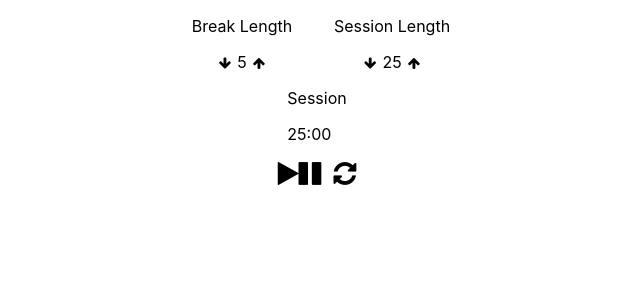
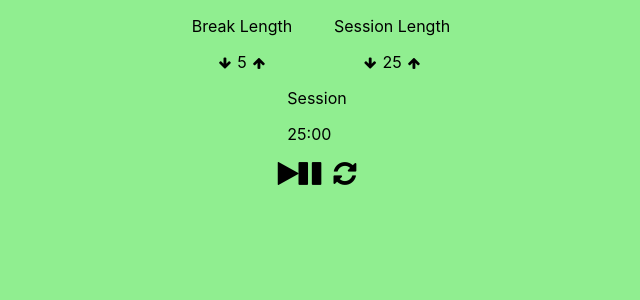
Before and after one commit to slobachev/pomodoro, a React (Create React App) app: page / in a window 1280 px wide. Shown: the top 300 px of the page, without its empty margins (323-963 px from the left). Built offline with nearby package versions, Linux system fonts and the light colour scheme.

Commit message:
change background

```diff
--- a/src/index.css
+++ b/src/index.css
@@ -1,5 +1,6 @@
 body {
   margin: 0;
+  background: lightgreen;
   font-family: -apple-system, BlinkMacSystemFont, "Segoe UI", "Roboto", "Oxygen",
     "Ubuntu", "Cantarell", "Fira Sans", "Droid Sans", "Helvetica Neue",
     sans-serif;
```
